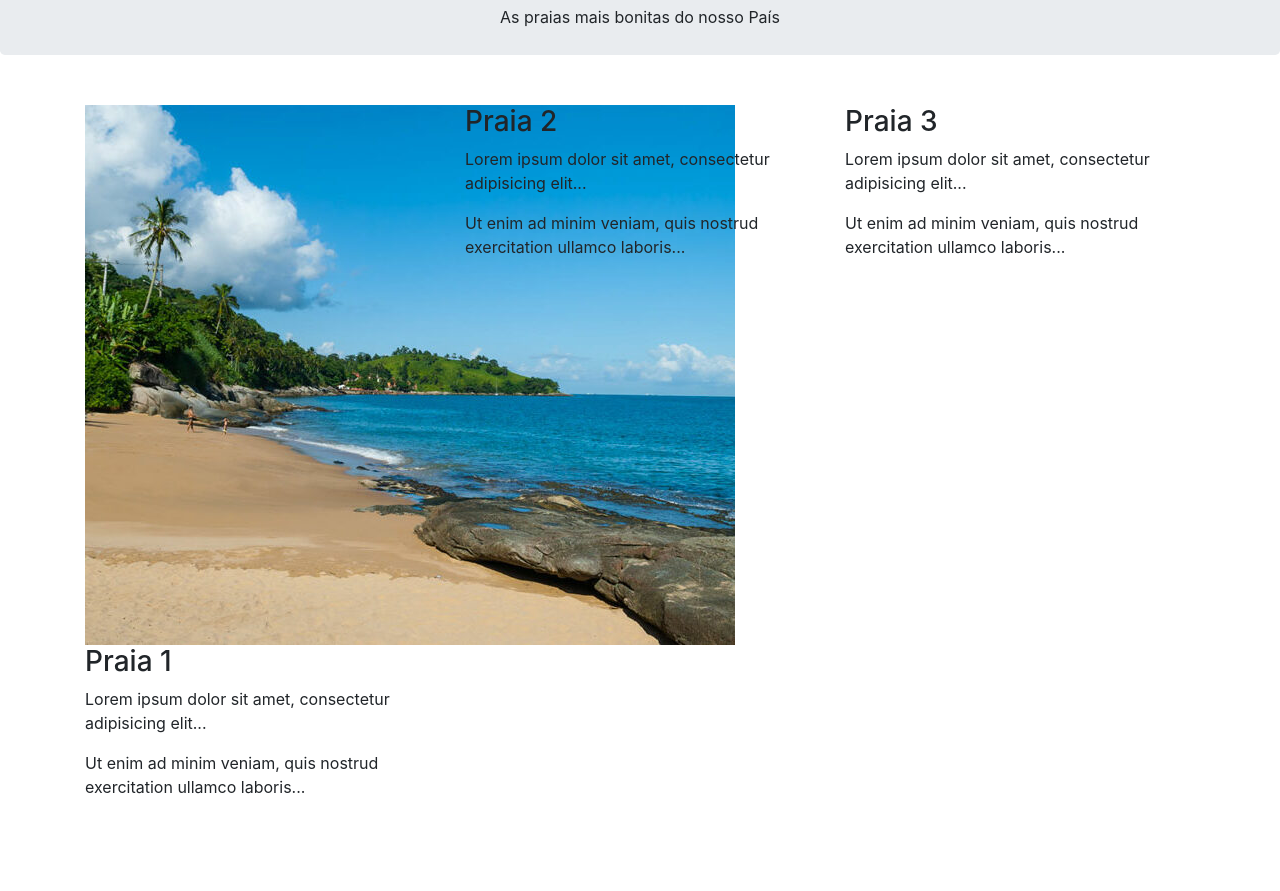
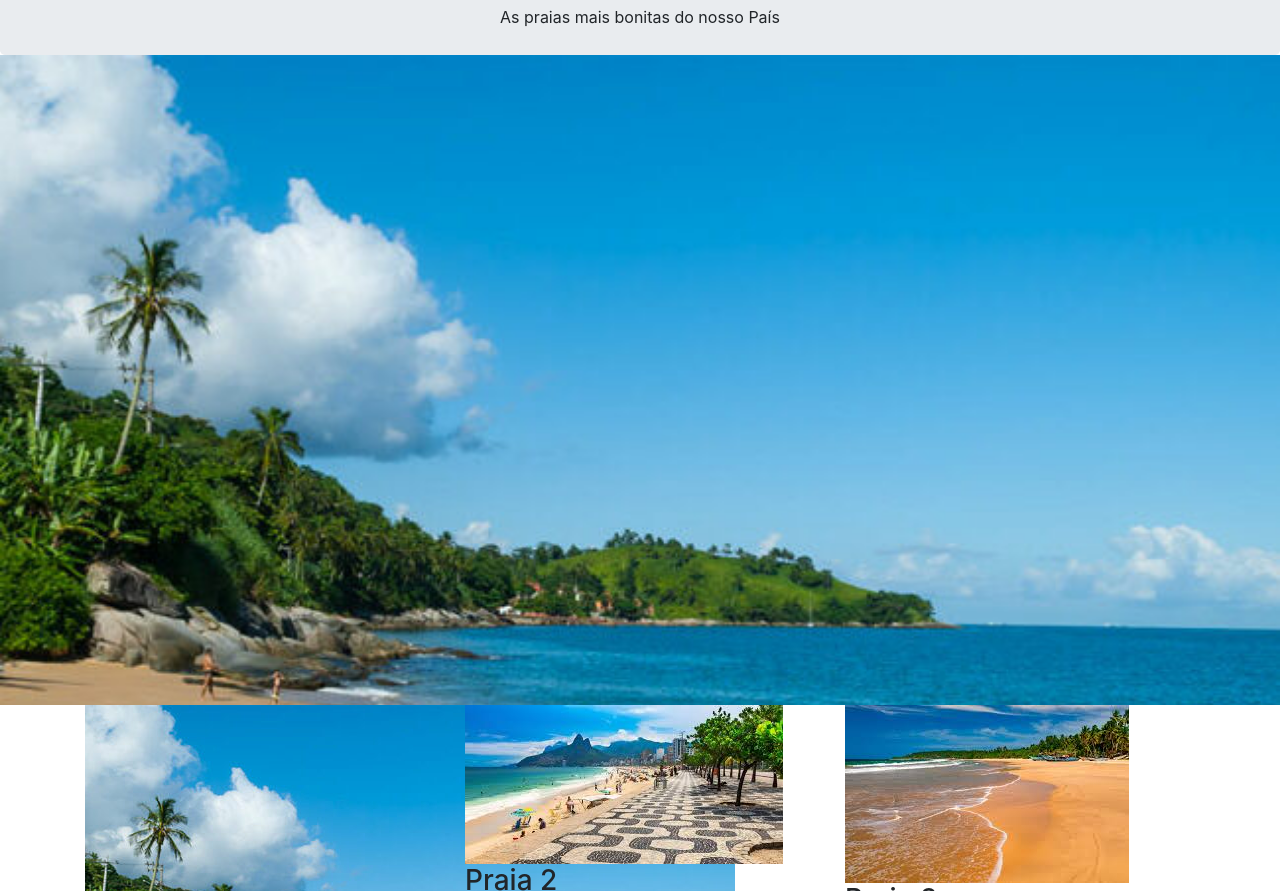
Before and after one commit to thvpoly/sitepraia, a plain HTML site: page index.html in a window 1280 px wide. Shown: the part 61-952 px from the top of the page. Before the commit the page ends 876 px from the top, so only its background shows below. Drawn offline with nearby package versions, Linux system fonts and the light colour scheme; files that its build step writes are made by us from their sources.

Commit message:
Add files via upload

```diff
--- a/index.css
+++ b/index.css
@@ -1,14 +1,14 @@
 .banner{
     width: 100%;
-    height: 50px;
-    background: url(img/praia1.jpg);
+    height: 650px;
+    background: url(../img/praia1.jpg);
     background-size: 100%;
-    background-position: center;
+    background-position-x: center;
     background-repeat:no-repeat;
 }
 
 .margin{
-    margin-bottom: 0px;
+    margin-bottom: 0;
 }
 
 .padding{
--- a/index.html
+++ b/index.html
@@ -31,11 +31,13 @@
       <p>Ut enim ad minim veniam, quis nostrud exercitation ullamco laboris...</p>
     </div>
     <div class="col-sm-4">
+      <div class="praia1"><img src="img/praia2.jpeg" alt=""></div>
       <h3>Praia 2</h3>
       <p>Lorem ipsum dolor sit amet, consectetur adipisicing elit...</p>
       <p>Ut enim ad minim veniam, quis nostrud exercitation ullamco laboris...</p>
     </div>
     <div class="col-sm-4">
+      <div class="praia1"><img src="img/praia3.jpeg" alt=""></div>
       <h3>Praia 3</h3>
       <p>Lorem ipsum dolor sit amet, consectetur adipisicing elit...</p>
       <p>Ut enim ad minim veniam, quis nostrud exercitation ullamco laboris...</p>
```
Also changed, not shown: img/praia2.jpeg (added), img/praia3.jpeg (added), img/praia4.jpg (added).
